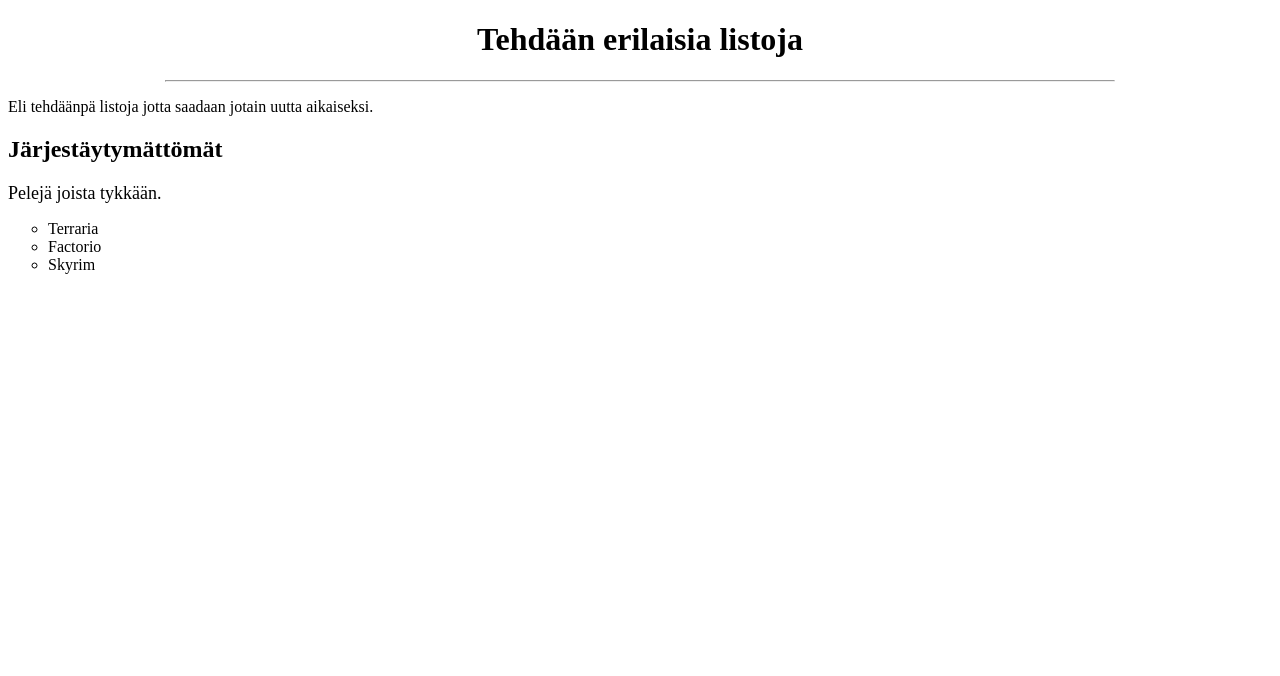
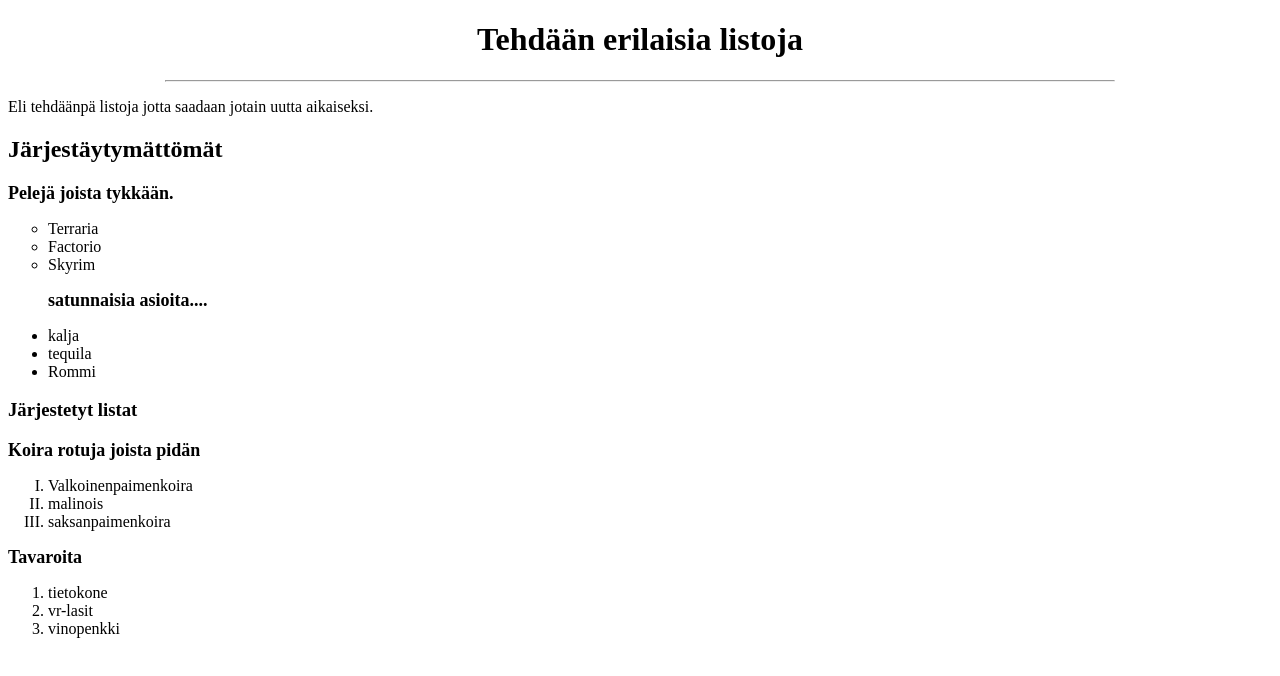
Before and after one commit to Hexulez/Nonstop, a plain HTML site: page html/kolmasHarjoitus.html in a window 1280 px wide. Drawn offline with Linux system fonts and the light colour scheme.

Commit message:
unohdin edelliset tuuppia eteenpäin!

```diff
--- a/html/kolmasHarjoitus.html
+++ b/html/kolmasHarjoitus.html
@@ -12,12 +12,35 @@
     </center>
     <p>Eli tehdäänpä listoja jotta saadaan jotain uutta aikaiseksi.</p>
     <h2>Järjestäytymättömät</h2>
-    <p>
-    <p><font size=4>Pelejä joista tykkään.</font><p>
+
+    <p><font size=4><b>Pelejä joista tykkään.</b></font><p>
       <p><ul type=circle>
         <li>Terraria</li>
         <li>Factorio</li>
         <li>Skyrim</li>
+      </ul></p>
+    <ul>
+      <p><font size=4><b>satunnaisia asioita....</b></font>
+      <li>kalja</li>
+      <li>tequila</li>
+      <li>Rommi</li></ul>
+      </p>
+
+      <h3> Järjestetyt listat</h3>
+      <p><font size=4><b>Koira rotuja joista pidän</b></font>
+        <ol type=I>
+        <li>Valkoinenpaimenkoira</li>
+        <li>malinois</li>
+        <li>saksanpaimenkoira</li>
+      </ol>
+      </p>
+      <p><font size=4><b>Tavaroita</b></font>
+        <ol>
+          <li>tietokone</li>
+          <li>vr-lasit</li>
+          <li>vinopenkki</li>
+        </ol>
+
 
   </body>
 </html>
```
Also changed, not shown: html/tehtävä4.html (added, +19 -0 lines), html/Tehtävä5.html (added).
